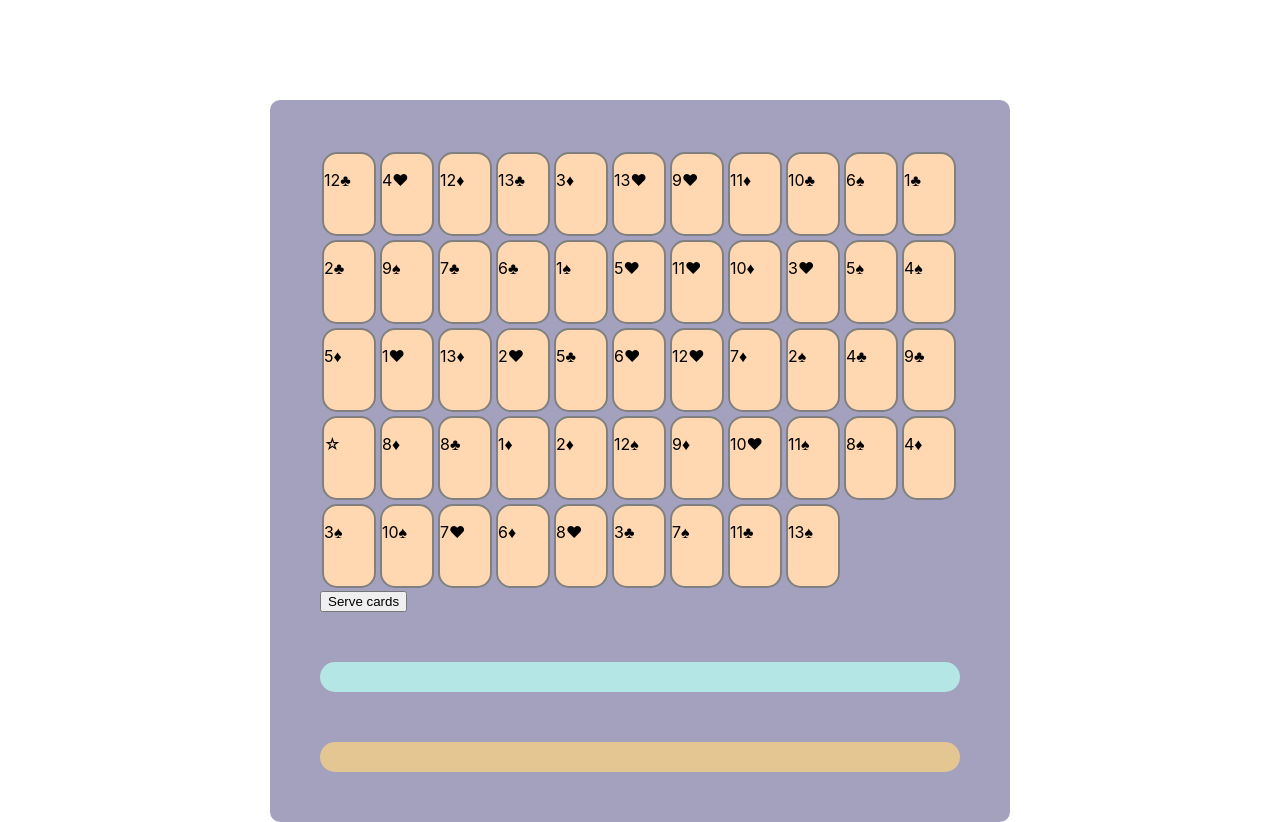
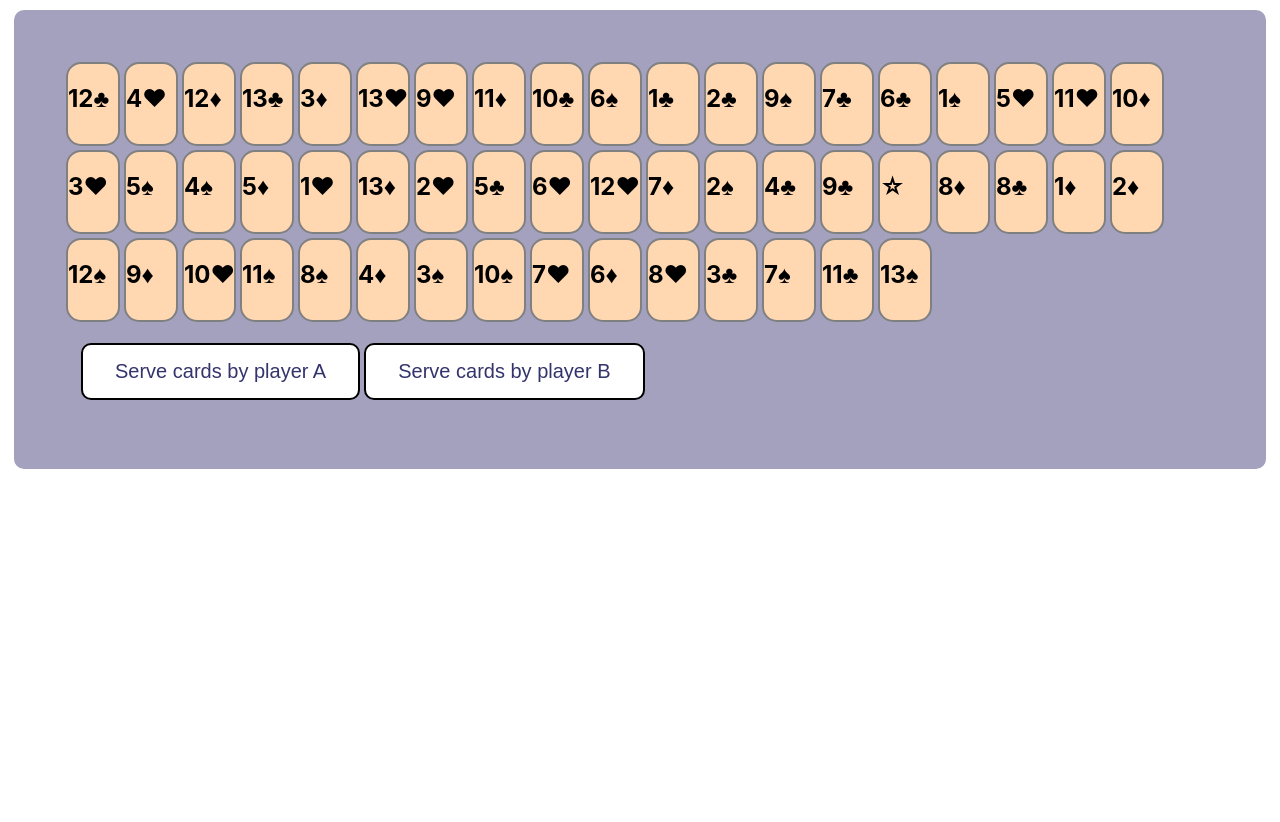
Before and after one commit to Vijaysreekar4994/rummy, a React (Create React App) app in the folder 13cards/: page / in a window 1280 px wide. After the commit the page ends 800 px from the top, so only its background shows below. Built offline with nearby package versions, Linux system fonts and the light colour scheme.

Commit message:
update game - having_error_with_discard button

```diff
--- a/13cards/src/board/board.css
+++ b/13cards/src/board/board.css
@@ -1,9 +1,9 @@
 .board {
-    width: 50vw;
+    width: 90vw;
     /* height: 80vh; */
     background-color: rgba(104, 101, 148, 0.607);
     border-radius: 10px;
-    margin-top: 100px;
+    margin-top: 10px;
     padding: 50px;
 }
 
--- a/13cards/src/cards/Cards.jsx
+++ b/13cards/src/cards/Cards.jsx
@@ -1,12 +1,35 @@
 import React, { useEffect, useState } from 'react'
-import { CardSet53 } from '../components/cardSet/CardSet53';
 import './card.css'
 
 export const Cards = () => {
-    const [cardSet, setCardSet] = useState([]);
-    const [playerASet, setplayerASet] = useState([]);
-    const [playerBSet, setplayerBSet] = useState([]);
+    const [cardSet53, setCardSet53] = useState([]);
+    const [playerASet, setPlayerASet] = useState([]);
+    const [playerBSet, setPlayerBSet] = useState([]);
+    const [jocker, setJocker] = useState('');
+    const [pickFromAllCards, setPickFromAllCards] = useState(null);
+    const [pickFromOpenCards, setPickFromOpenCards] = useState(null);
+    const [currentPlayer, setCurrentPlayer] = useState('');
+    // const [activePlayer, setActivePlayer] = useState(null);
+    const [picked, setPicked] = useState();
+    const [openCards, setOpenCards] = useState([]);
 
+    const focusPlayer = { boxShadow: '2px 2px 2px 2px black', backgroundColor: 'white' };
+    // const initialState = [
+    //     { id: 1, country: 'Austria' },
+    //     { id: 2, country: 'Belgium' },
+    //     { id: 3, country: 'Canada' },
+    // ];
+    // const [data, setData] = useState(initialState);
+
+    // function updateState(){
+    //     setData(
+    //         [
+    //             ...data,
+    //             {id: 4, country: 'India'}
+    //         ]
+    //     )
+    // }
+    // console.log(data);
 
     function generate53cardsSet() {
         let club = [];
@@ -21,56 +44,166 @@ export const Cards = () => {
             spade.push(i + '♠'); // spade symbol '♠'
             diamond.push(i + '♦'); // diamond '♦'
         }
-        let set = club.concat(heart, spade, diamond, jocker);
-        let shuffledSet = handleShuffle(set)
-        setCardSet(shuffledSet);
+        let newSet53 = club.concat(heart, spade, diamond, jocker);
+        let shuffledSet = handleShuffle(newSet53)
+        setCardSet53(shuffledSet);
     };
 
-    function handleShuffle(array) {
-        return array.sort(() => Math.random() - 0.5);
+    function handleShuffle(cardSet) {
+        return cardSet.sort(() => Math.random() - 0.5);
     };
 
-    function handleDistribution(shuffledCards) {
-        // let serve13cards = shuffledCards.splice(0, 13);
+    function handleDistribution(shuffledCards, player) {
         let playerASet = shuffledCards.splice(0, 13);
-        setplayerASet(playerASet);
+        setPlayerASet(playerASet);
         let playerBSet = shuffledCards.splice(0, 13);
-        setplayerBSet(playerBSet);
+        setPlayerBSet(playerBSet);
+        setJocker(shuffledCards.splice(0, 1));
+        setOpenCards(shuffledCards.splice(10, 1));
+        setCurrentPlayer(player)
+    };
+
+    function handlePickFromAllCards() {
+        setPicked(true);
+        let lastCard = cardSet53.pop();
+        if (currentPlayer === 'B') {
+            setPlayerBSet(
+                [
+                    ...playerBSet,
+                    lastCard
+                ]
+            );
+        }
+        if (currentPlayer === 'A') {
+            setPlayerASet(
+                [
+                    ...playerASet,
+                    lastCard
+                ]
+            );
+        }
+    };
+
+    function handlePickFromOpenCards() {
+        setPicked(true);
+        let lastCard = openCards.pop();
+        if (currentPlayer === 'B') {
+            setPlayerBSet(
+                [
+                    ...playerBSet,
+                    lastCard
+                ]
+            );
+        }
+        if (currentPlayer === 'A') {
+            setPlayerASet(
+                [
+                    ...playerASet,
+                    lastCard
+                ]
+            );
+        }
+    };
+
+    function handleDiscard(discarded) {
+        if (currentPlayer === 'A') {
+            let filteredPlayerACards = playerASet.filter(card => card !== discarded);
+            setPlayerASet(filteredPlayerACards);
+            setPicked(false);
+            setCurrentPlayer('B')
+            setOpenCards([discarded]);
+        }
+        if (currentPlayer === 'B') {
+            let filteredPlayerBCards = playerBSet.filter(card => card !== discarded);
+            setPlayerBSet(filteredPlayerBCards);
+            setPicked(false);
+            setCurrentPlayer('A')
+            setOpenCards([discarded]);
+        }
     };
 
     useEffect(() => {
         generate53cardsSet();
     }, []);
-
     return (
         <>
+            {/* ALL REMAINING CARDS VIEW */}
             <div className='cardSetContainer'>
-                {cardSet.map((card, id) => {
+                {cardSet53.map((card, id) => {
                     return <div className='card' key={id}>
-                        {/* <h3>{card}</h3> */}
-                        <p>{card}</p>
+                        <h2>{card}</h2>
                     </div>
                 })}
+                {(currentPlayer && !picked) && <div className='pickFromAllCardsButton' onClick={() => handlePickFromAllCards()}>
+                    <h2>Pick</h2>
+                </div>}
             </div>
-            {playerASet ==! [] ? <div className='buttonsContainer'>
-                <button onClick={() => handleDistribution(cardSet)}>Serve cards</button>
-            </div> : null}
-            <div className='playerAContainer'>
-                {playerASet.map((card, id) => {
+            {/* <div style={{  }}> */}
+            {/* JOCKER VIEW */}
+            {currentPlayer && <h2>Jocker</h2>}
+            {jocker && <div className='jockerContainer'>
+                <div className='card'>
+                    <h2>{jocker}</h2>
+                    {/* <p>{card}</p> */}
+                </div>
+            </div>}
+            {currentPlayer && <h2>Open cards</h2>}
+            {/* OPEN CARDS VIEW */}
+            {openCards.length !== 0 && <div className='openCardsContainer'>
+                {/* <div className='card' /> */}
+                {openCards.map((card, id) => {
                     return <div className='card' key={id}>
-                        {/* <h1>{card}</h1> */}
-                        {card}
+                        <h2>{card}</h2>
                     </div>
                 })}
-            </div>
-            <div className='playerBContainer'>
-                {playerBSet.map((card, id) => {
-                    return <div className='card' key={id}>
-                        {/* <h1>{card}</h1> */}
-                        {card}
-                    </div>
-                })}
-            </div>
+                {(currentPlayer && !picked) && <div className='pickFromAllCardsButton' onClick={() => handlePickFromOpenCards()}>
+                    <h2>Pick</h2>
+                </div>}
+            </div>}
+            {/* </div> */}
+            {/* CARDS SERVING BUTTONS VIEW */}
+            {playerASet.length === 0 && <div className='buttonsContainer'>
+                <button className='serveButton' onClick={() => handleDistribution(cardSet53, 'B')}>Serve cards by player A</button>
+                <button className='serveButton' onClick={() => handleDistribution(cardSet53, 'A')}>Serve cards by player B</button>
+            </div>}
+            {/* PLAYERS VIEW */}
+            {playerASet.length !== 0 && <div style={{ display: 'flex', justifyContent: 'center' }}>
+                <h2 className='playerBContainer'>It's Player {currentPlayer} turn !</h2>
+            </div>}
+            {playerASet.length !== 0 && <div style={{ display: 'flex', flexDirection: 'row', justifyContent: 'space-between' }}>
+                <h2 className='playerAContainer'>Player A</h2>
+                <h2 className='playerBContainer'>Player B</h2>
+            </div>}
+            {playerASet.length !== 0 && <div style={{ display: 'flex', flexDirection: 'row', justifyContent: 'space-between' }}>
+                <div className='playerAContainer' style={currentPlayer === 'A' ? focusPlayer : {}}>
+                    {playerASet.map((card, id) => {
+                        return <>
+                            <div className='playerCardContainer'>
+                                {(currentPlayer === 'A' && picked) && <button className='discardButton' key={id} onClick={() => handleDiscard(card)}>
+                                    {'Discard'}{card}
+                                </button>}
+                                <button className='card' key={id}>
+                                    <h2>{card}</h2>
+                                </button>
+                            </div>
+                        </>
+                    })}
+                </div>
+                <div className='playerBContainer' style={currentPlayer === 'B' ? focusPlayer : {}}>
+                    {playerBSet.map((card, id) => {
+                        return <>
+                            <div className='playerCardContainer'>
+                                {(currentPlayer === 'B' && picked) && <button className='discardButton' key={id} onClick={() => handleDiscard(card)}>
+                                    {'Discard'}{card}
+                                </button>}
+                                <button className='card' key={id}>
+                                    <h2>{card}</h2>
+                                </button>
+                            </div>
+                        </>
+                    })}
+                </div>
+            </div>}
         </>
     )
 };
--- a/13cards/src/cards/card.css
+++ b/13cards/src/cards/card.css
@@ -1,37 +1,115 @@
 .card {
+    border: 2px solid gray;
+    border-radius: 15px;
+    height: 80px;
+    width: 50px;
+    background-color: rgb(255, 216, 177);
+    margin: 2px;
+    /* height: 150px;
+    width: 100px; */
+    /* padding: 5px; */
+}
+
+.discardButton {
     border: 2px solid gray;
     border-radius: 15px;
     /* height: 150px;
     width: 100px; */
-    height: 80px;
+    height: 30px;
     width: 50px;
     background-color: rgb(255, 216, 177);
     /* padding: 5px; */
     margin: 2px;
+    font-size: 10px;
+    font-weight: bold;
+    cursor: pointer;
+}
+
+.playerCardContainer{
+    display: flex;
+    flex-direction: column;
 }
 
 .cardSetContainer {
     display: flex;
     flex-direction: row;
     flex-wrap: wrap;
+    /* margin-top: 25px; */
+}
+
+.pickFromAllCardsButton {
+    border: 2px solid red;
+    border-radius: 15px;
+    height: 80px;
+    width: 50px;
+    background-color: rgb(255, 255, 255);
+    margin: 2px;
+    cursor: pointer;
+}
+
+.jockerContainer {
+    /* display: flex; */
+    width: fit-content;
+    background-color: rgb(52, 55, 231);
+    border-radius: 15px;
+    padding: 15px;
+    border: 2px solid gray;
+    margin-right: 10px;
+}
+
+.openCardsContainer {
+    /* background-color: rgb(84, 79, 100); */
+    display: flex;
+    flex-direction: row;
+    flex-wrap: wrap;
+    padding: 15px;
+    border: 2px solid gray;
+    border-radius: 15px;
 }
 
 .playerAContainer {
     display: flex;
     flex-direction: row;
     flex-wrap: wrap;
-    margin-top: 50px;
-    background-color: rgb(180, 230, 230);
+    /* margin-top: 50px; */
+    /* background-color: rgb(180, 230, 230); */
     border-radius: 15px;
     padding: 15px;
+    margin: 15px;
 }
 
 .playerBContainer {
     display: flex;
     flex-direction: row;
     flex-wrap: wrap;
-    margin-top: 50px;
-    background-color: rgb(228, 198, 146);
+    /* margin-top: 50px; */
+    /* background-color: rgb(228, 198, 146); */
+    border-radius: 15px;
+    padding: 15px;
+    margin: 15px;
+}
+
+.serveButton {
+    border: 2px solid black;
+    border-radius: 10px;
+    background-color: white;
+    color: #34346d;
+    padding: 15px 32px;
+    text-align: center;
+    text-decoration: none;
+    display: inline-block;
+    cursor: pointer;
+    font-size: 20px;
+    margin: 4px 2px;
+}
+.serveButton:hover {
+    background-color: #34346d;
+    color: white;
+}
+
+.buttonsContainer {
+    display: flex;
+    /* background-color: rgb(88, 83, 83); */
     border-radius: 15px;
     padding: 15px;
 }
```
